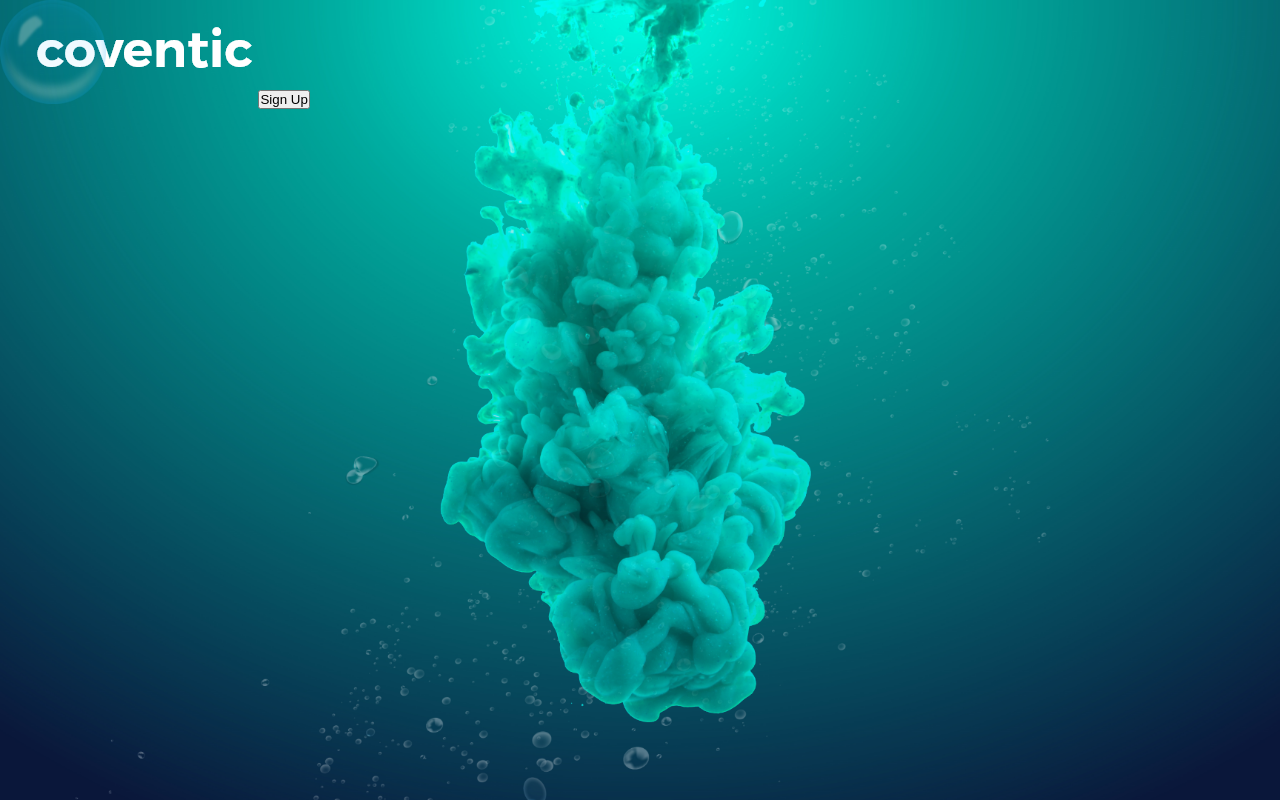
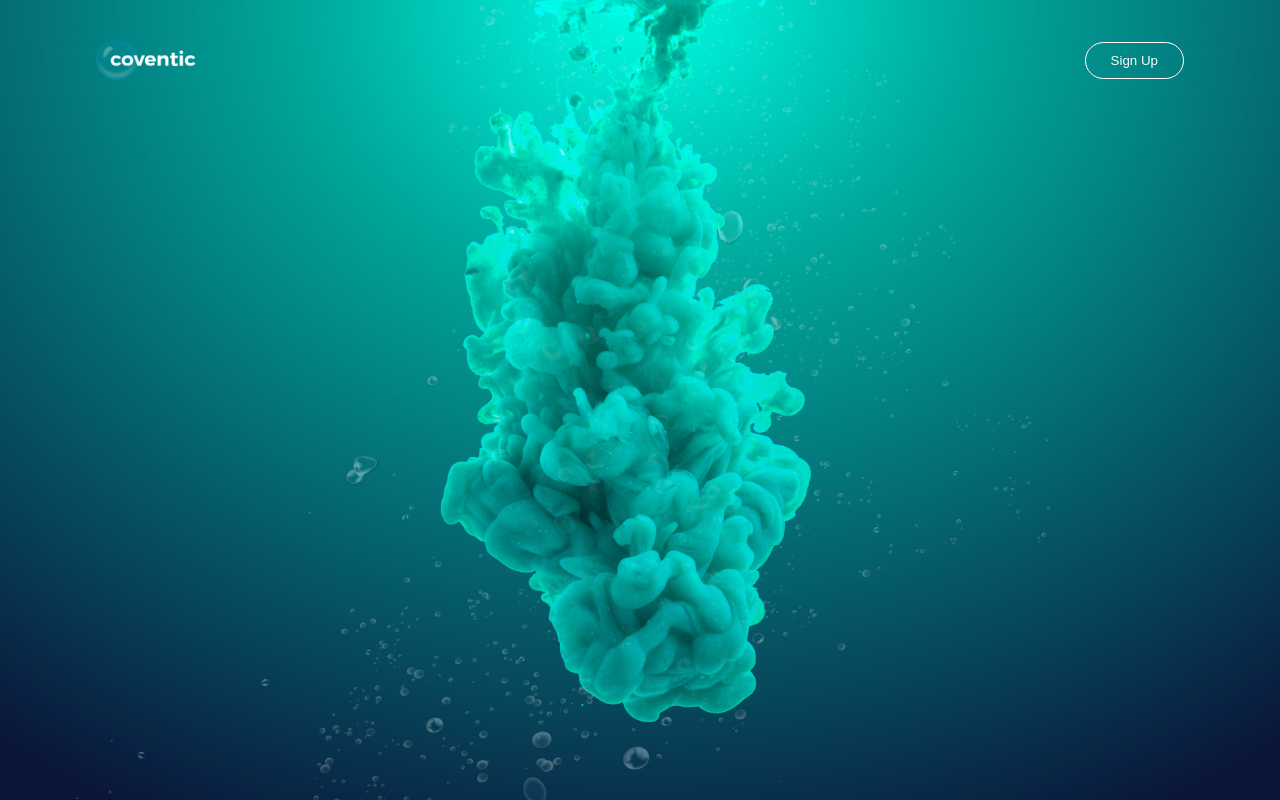
Before and after one commit to CJR85/coventic-animated-site, a plain HTML site: page index.html in a window 1280 px wide. Drawn offline with Linux system fonts and the light colour scheme.

Commit message:
Style logo & button.

```diff
--- a/style.css
+++ b/style.css
@@ -13,3 +13,27 @@
   position: relative;
   overflow: hidden;
 }
+
+.logo {
+  width: 100px;
+  cursor: pointer;
+}
+
+.navbar {
+  width: 85%;
+  height: 15%;
+  margin: auto;
+  display: flex;
+  align-items: center;
+  justify-content: space-between;
+}
+
+button {
+  color: #fbfcfd;
+  padding: 10px 25px;
+  background: transparent;
+  border: 1px solid #fff;
+  border-radius: 20px;
+  outline: none;
+  cursor: pointer;
+}
```
